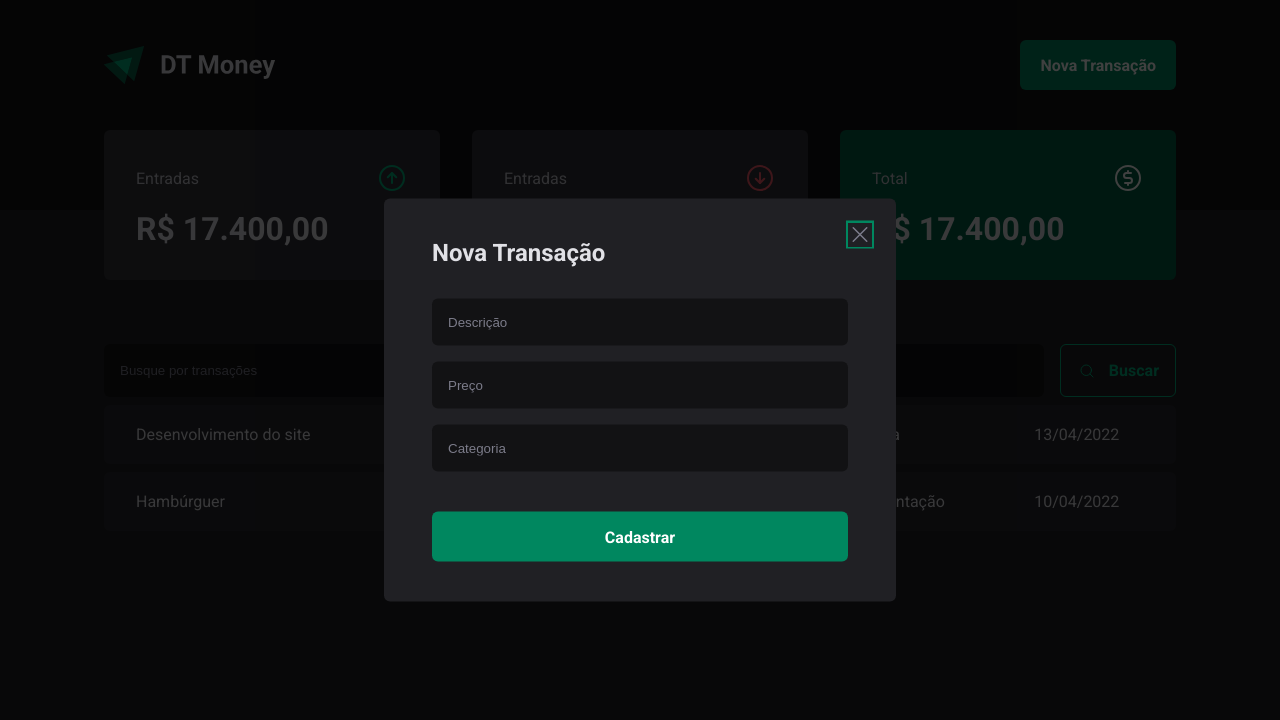
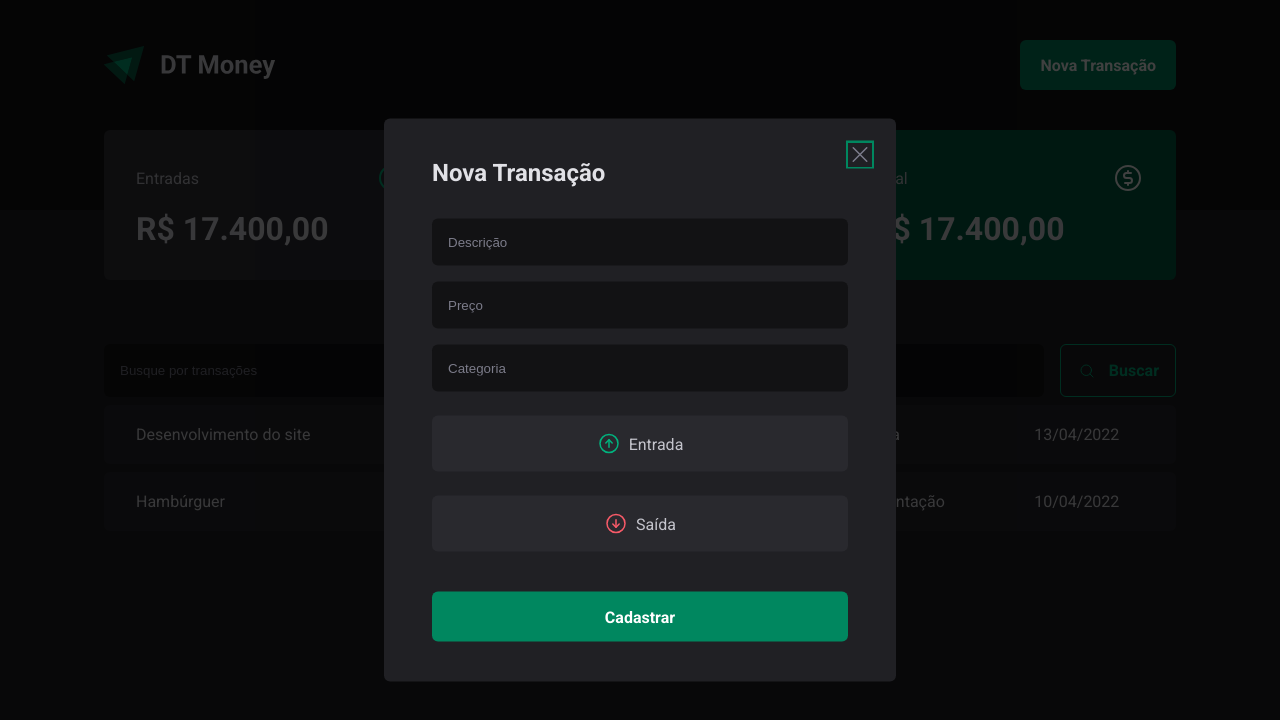
Before and after one commit to tenshiiu/dt-money, a React (Vite) app: page / in a window 1280 px wide. Both pictures are taken after a click on the button "Nova Transação". Shown: the top 720 px of the page. Built offline with nearby package versions, Linux system fonts and the light colour scheme.

Commit message:
Criação do botão de entrada e saída no modal

```diff
--- a/src/components/NewTransactionModal/index.tsx
+++ b/src/components/NewTransactionModal/index.tsx
@@ -1,6 +1,6 @@
 import * as Dialog from "@radix-ui/react-dialog";
-import { Overlay, Content, CloseButton } from "./styles";
-import { X } from "phosphor-react";
+import { Overlay, Content, CloseButton, TransactionType, TransactionTypeButton } from "./styles";
+import { ArrowCircleDown, ArrowCircleUp, X } from "phosphor-react";
 
 export function NewTransactionModal() {
     return (
@@ -9,6 +9,7 @@
 
                 <Content>
                     <Dialog.Title>Nova Transação</Dialog.Title>
+
                     <CloseButton>
                         <X size={24}/>
                     </CloseButton>
@@ -18,6 +19,20 @@
                     <input type="number" placeholder="Preço" required/>
                     <input type="text" placeholder="Categoria" required/>
 
+                <TransactionType>
+                    <TransactionTypeButton variant="income">
+                      <ArrowCircleUp size={24}/>
+                      Entrada
+                    </TransactionTypeButton>
+                </TransactionType>
+
+                <TransactionType>
+                    <TransactionTypeButton variant="outcome">
+                      <ArrowCircleDown size={24}/>
+                      Saída
+                    </TransactionTypeButton>
+                </TransactionType>
+
                     <button type="submit">
                         Cadastrar
                     </button>
--- a/src/components/NewTransactionModal/styles.ts
+++ b/src/components/NewTransactionModal/styles.ts
@@ -67,3 +67,31 @@
     cursor: pointer;
     color: ${props => props.theme["gray-500"]};
 `;
+
+export const TransactionType = styled.div`
+    display: grid;
+    grid-template-columns: repeat(2);
+    gap: 1rem;
+    margin-top: 0.5rem;
+`;
+
+interface TransactionTypeButtonProps {
+    variant: "income" | "outcome";
+}
+
+export const TransactionTypeButton = styled.button<TransactionTypeButtonProps>`
+    background: ${props => props.theme["gray-700"]};
+    padding: 1rem;
+    display: flex;
+    align-items: center;
+    justify-content: center;
+    gap: 0.5rem;
+    border-radius: 6px;
+    cursor: pointer;
+    border: 0;
+    color: ${props => props.theme["gray-300"]};
+
+    svg {
+        color: ${props => props.variant == "income" ? props.theme["green-300"] : props.theme["red-300"]};
+    }
+`;
```
